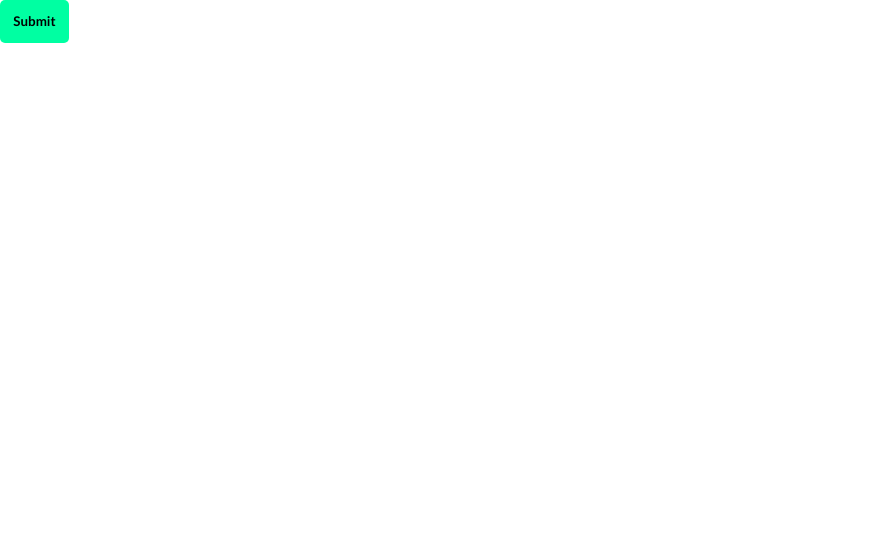
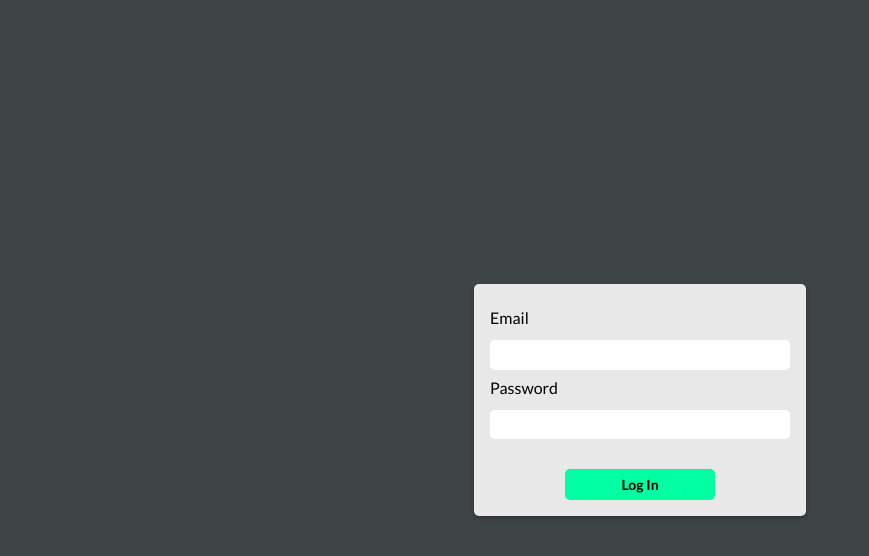
Before and after one commit to theAndrewCline/react-sign-up-form, a React (Create React App) app: page / in a window 1280 px wide. Shown: the top 556 px of the page, without its empty margins (0-869 px from the left). Built offline with nearby package versions, Linux system fonts and the light colour scheme.

Commit message:
create sign in card component

```diff
--- a/src/App.js
+++ b/src/App.js
@@ -1,13 +1,14 @@
 import React, { Component } from 'react';
 import './App.css';
-import { Button } from './DefaultComponents';
+import SignInCard from './components/SignInCard';
+import { Page } from './DefaultComponents'
 
 class App extends Component {
   render () {
     return (
-      <div>
-        <Button className="submit" primary>Submit</Button>
-      </div>
+      <Page>
+        <SignInCard />
+      </Page>
     )
   }
 }
--- a/src/DefaultComponents.js
+++ b/src/DefaultComponents.js
@@ -2,9 +2,56 @@ import styled from 'styled-components'
 
 export const Button = styled.button`
   background: ${props => props.primary ? '#00FFA2' : '#D1D1D1'};
-  padding: 1em;
+  padding: .5em 1em .5em 1em;
+  margin-top: 1em;
   border: none;
   border-radius: 5px;
   font-family: 'Lato', sans-serif;
   font-weight: 700;
+  font-size: 14px;
+  width: 150px;
+  :hover {
+    background: ${props => props.primary ? '#00E793' : '#D1D1D1'}
+
+  }
 `
+
+export const SubmitButton = styled(Button)`
+  margin-top: auto;
+  margin-right: auto;
+  margin-left: auto;
+`
+
+export const Card = styled.form`
+  display: flex;
+  flex-direction: column;
+  background: #E8E8E8;
+  padding: 1em;
+  border-radius: 5px;
+  font-family: 'Lato', sans-serif;
+  box-shadow:  0px 2px 4px rgba(0,0,0,.3);
+  width: 300px;
+  min-height: 200px;
+`
+
+export const Input = styled.input`
+  margin-top: 1em;
+  padding: .5em 1em .5em 1em;
+  border: none;
+  border-radius: 5px;
+  font-family: 'Lato', sans-serif;
+`
+
+export const Label = styled.label`
+  font-family: 'Lato', sans-serif;
+  margin-top: .5em;
+`
+
+export const Page = styled.div`
+  display: flex;
+  justify-content: center;
+  align-items: center;
+  min-height: 100vh;
+  width: 100vw;
+  background: #3F4546;
+`
--- /dev/null
+++ b/src/components/SignInCard.js
@@ -0,0 +1,16 @@
+import React from 'react'
+import { Card, SubmitButton, Input, Label } from '../DefaultComponents'
+
+function SignInCard () {
+  return (
+    <Card>
+      <Label for="email">Email</Label>
+      <Input id="email"></Input>
+      <Label for="password">Password</Label>
+      <Input type="password" id="password"></Input>
+      <SubmitButton className="login" primary>Log In</SubmitButton>
+    </Card>
+  )
+}
+
+export default SignInCard
```
Also changed, not shown: 1 other file (tests, documents, lock files or other folders).
